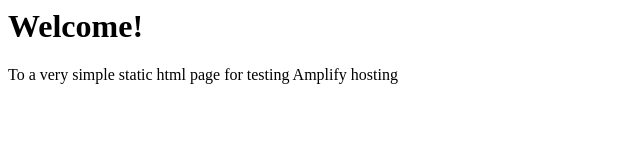
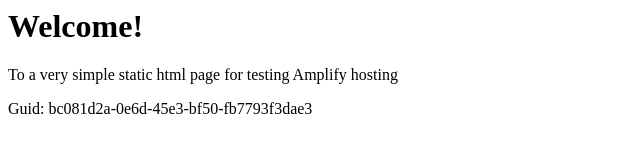
Before and after one commit to aws-aemilia-pdx/Github-PR-Commit-Integration-Test-DoNotTouch-Gith-OKSLNVO2-v1-gamma-us-west-2, a website: page src/index.html in a window 1280 px wide. Shown: the whole page, without its empty margins (0-640 px from the left). Drawn offline with Linux system fonts and the light colour scheme.

Commit message:
commit from integ tests

```diff
--- a/src/index.html
+++ b/src/index.html
@@ -1,3 +1,5 @@
+
+
 <html lang="en">
 
 <head>
@@ -10,6 +12,6 @@
 <body>
     <h1>Welcome!</h1>
     <p>To a very simple static html page for testing Amplify hosting</p>
-</body>
+    <p>Guid: bc081d2a-0e6d-45e3-bf50-fb7793f3dae3</p></body>
 
 </html>
```
